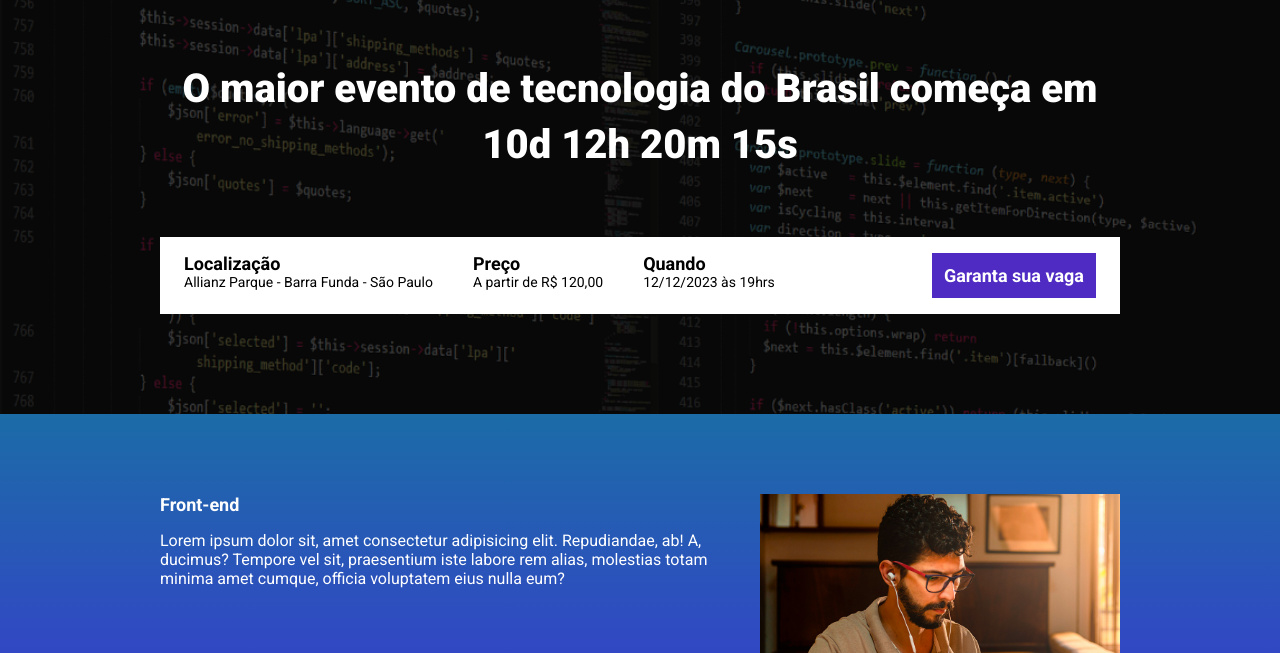
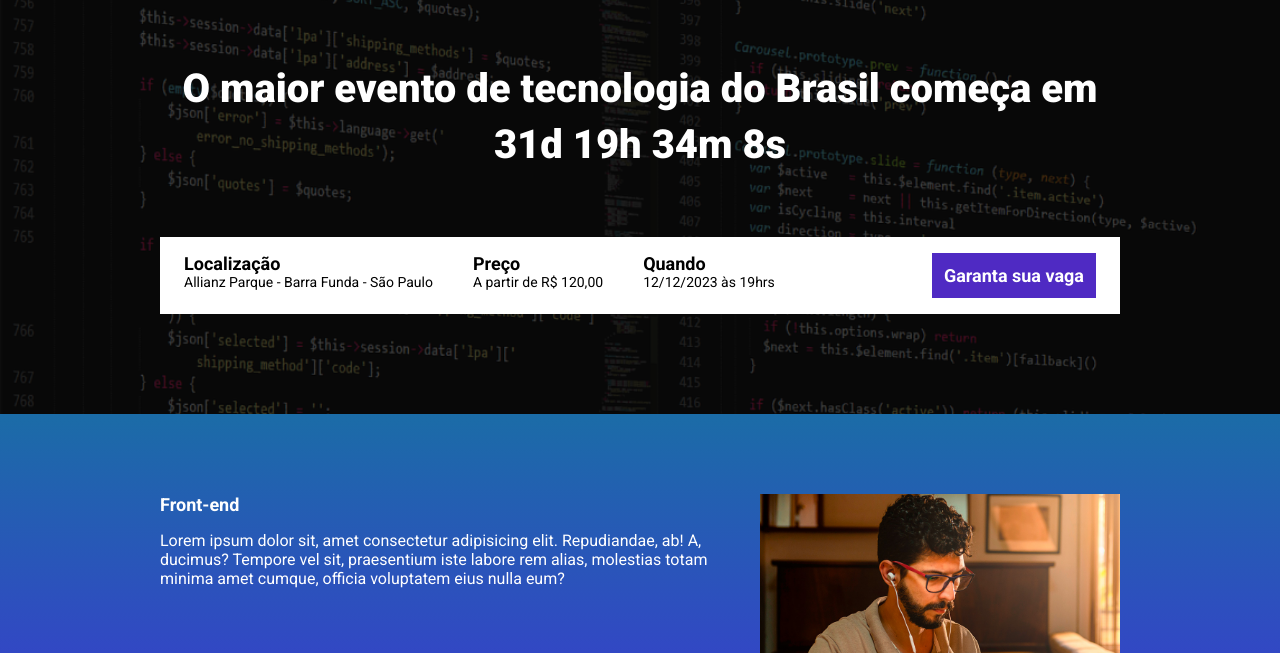
Before and after one commit to IsacPessoa/ebac_tech_talks, a website built with Parcel: page src/index.html in a window 1280 px wide. Shown: the part 147-800 px from the top of the page. Built offline with nearby package versions, Linux system fonts and the light colour scheme.

Commit message:
configurando timer js

```diff
--- a/package.json
+++ b/package.json
@@ -2,9 +2,9 @@
   "name": "ebac_talks",
   "version": "1.0.0",
   "description": "",
-  "main": "index.js",
   "scripts": {
     "dev": "parcel src/index.html src/styles/main.scss src/scripts/main.js",
+    "build": "parcel build src/index.html",
     "test": "echo \"Error: no test specified\" && exit 1"
   },
   "keywords": [],
--- a/src/index.html
+++ b/src/index.html
@@ -15,7 +15,7 @@
         <div class="container">
             <img class="hero__logo" src="./images/ebac_logo.svg" alt="EBAC">
             <p class="hero__text">
-                O maior evento de tecnologia do Brasil começa em 10d 12h 20m 15s
+                O maior evento de tecnologia do Brasil começa em <span id="contador"></span>
             </p>
             <div class="infos-bar">
                 <ul class="infos-bar__infos">
--- a/src/scripts/main.js
+++ b/src/scripts/main.js
@@ -1 +1,28 @@
 AOS.init();
+
+const dataDoEvento = new Date("Aug 10, 2023 19:00:00");
+const timeStampDoEvento = dataDoEvento.getTime();
+
+const contaAsHoras = setInterval(function() {
+    const agora = new Date();
+    const timeStampAtual = agora.getTime();
+
+    const distanciaAteOEvento = timeStampDoEvento - timeStampAtual;
+
+    const diaEmMs = 1000 * 60 * 60 * 24;
+    const horasEmMs = 1000 * 60 * 60;
+    const minutosEmMs = 1000 * 60;
+
+    const diasAteOEvento = Math.floor(distanciaAteOEvento / diaEmMs);
+    const horasAteOEvento = Math.floor((distanciaAteOEvento % diaEmMs) / horasEmMs);
+    const minutosAteOEvento = Math.floor((distanciaAteOEvento % horasEmMs) / minutosEmMs);
+    const segundosAteOEvento = Math.floor((distanciaAteOEvento % minutosEmMs) / 1000);
+
+    document.getElementById('contador').innerHTML = `${diasAteOEvento}d ${horasAteOEvento}h ${minutosAteOEvento}m ${segundosAteOEvento}s`;
+
+    if(distanciaAteOEvento < 0) {
+        clearInterval(contaAsHoras);
+        document.getElementById('contador').innerHTML = `Evento expirado`;
+    }
+
+}, 1000);
```
